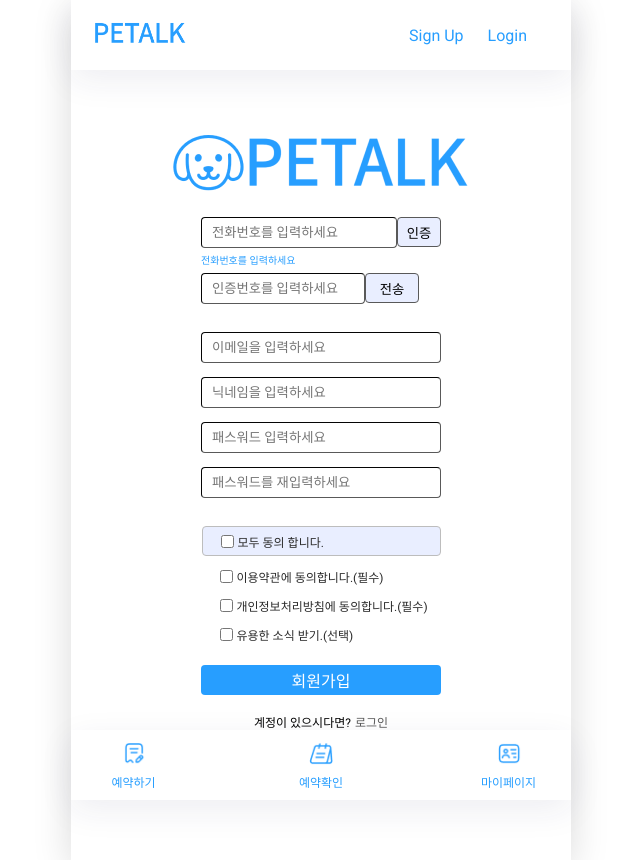
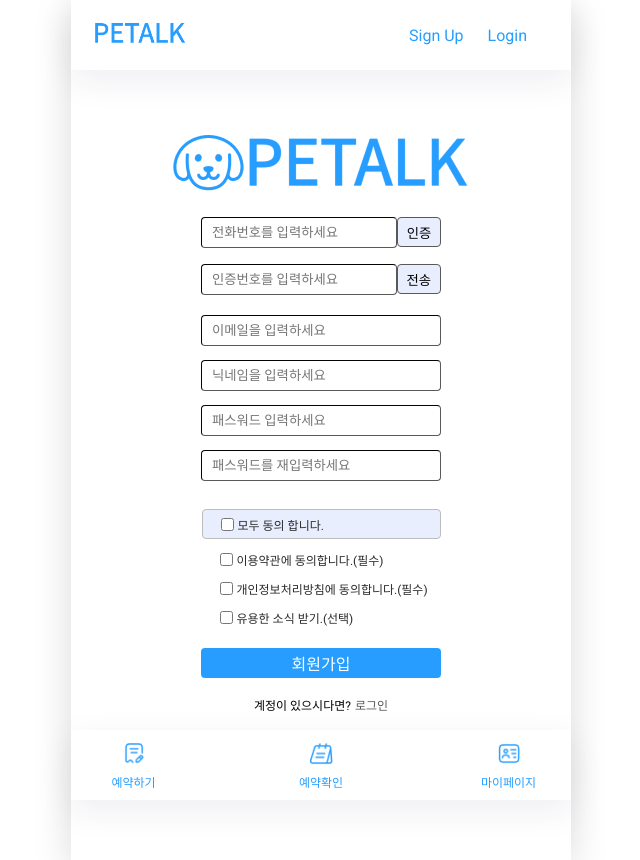
Before and after one commit to rbgud4226/Codestates_032_main, a React (Create React App) app in the folder client/: page /signup in a window 1280 px wide. Shown: the whole page, without its empty margins (319-959 px from the left). Built offline with nearby package versions, Linux system fonts and the light colour scheme.

Commit message:
css수정

```diff
--- a/client/src/component/signup/MobileVerify.tsx
+++ b/client/src/component/signup/MobileVerify.tsx
@@ -40,7 +40,6 @@ const MobileVerify = ({ setPhoneNum }: T) => {
         <TextInput placeholder="전화번호를 입력하세요" {...register("phone")} />
         <PhoneBtn name={"인증"} />
       </MVForm>
-      <Span>전화번호를 입력하세요</Span>
     </MVCtn>
   );
 };
--- a/client/src/component/signup/VerifyNumber.tsx
+++ b/client/src/component/signup/VerifyNumber.tsx
@@ -38,7 +38,7 @@ const VerifyNumber = ({ phoneNum }: T) => {
   };
   return (
     <MVForm onSubmit={handleSubmit(certifyHdr)}>
-      <div style={{ display: "flex", flexDirection: "column" }}>
+      <div style={{ display: "flex", flexDirection: "column", width: "100%" }}>
         <TextInput
           placeholder="인증번호를 입력하세요"
           {...register("verifyNum")}
@@ -57,7 +57,7 @@ const MVForm = styled.form`
   display: flex;
   flex-direction: row;
   width: 240px;
-  margin-bottom: 8px;
+  margin-top: 16px;
 `;
 
 const TextInput = styled.input`
```
